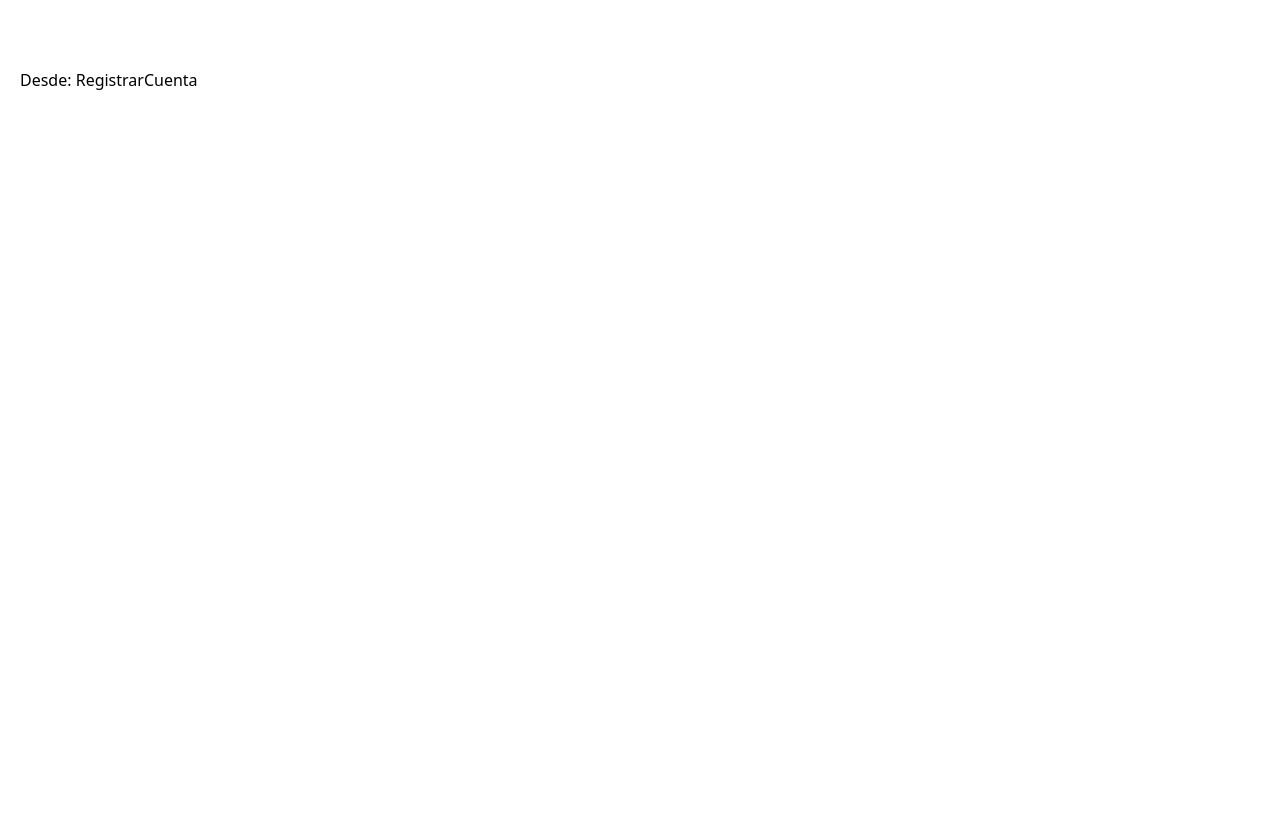
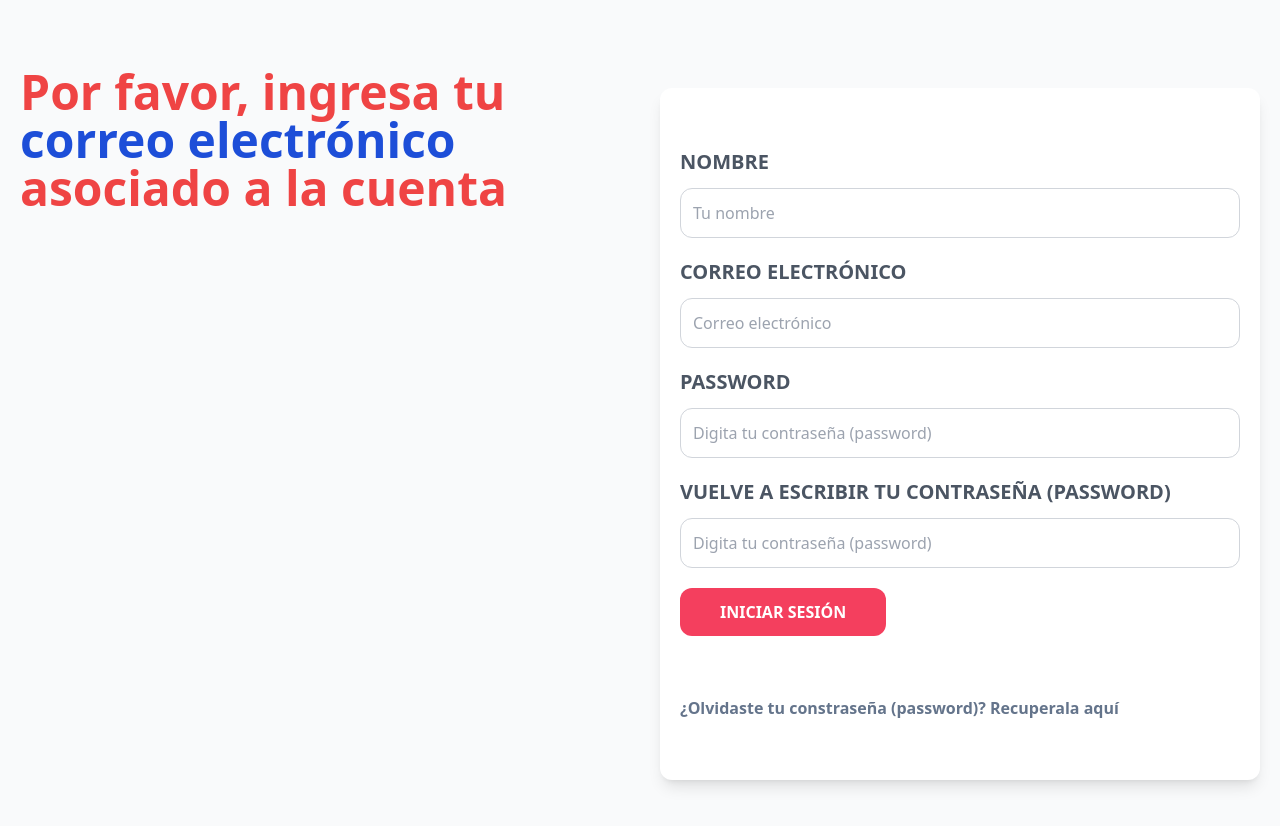
Before and after one commit to Merxxotas/fullstackJS-React, a React (Vite) app in the folder frontend/: page /registrar-cuenta in a window 1280 px wide. Shown: the top 826 px of the page. Before the commit the page ends 800 px from the top, so only its background shows below. Built offline with nearby package versions, Linux system fonts and the light colour scheme.

Commit message:
Pages Login, Registrar, y olvidar password

```diff
--- a/frontend/index.html
+++ b/frontend/index.html
@@ -6,7 +6,7 @@
     <meta name="viewport" content="width=device-width, initial-scale=1.0" />
     <title>Administrador de pacientes de una veterinaria</title>
   </head>
-  <body>
+  <body class="bg-gray-50 min-h-screen">
     <div id="root"></div>
     <script type="module" src="/src/main.jsx"></script>
   </body>
--- a/frontend/src/pages/Login.jsx
+++ b/frontend/src/pages/Login.jsx
@@ -5,12 +5,12 @@ const Login = () => {
   return (
     <>
       <div>
-        <h1 className="text-indigo-600 font-black text-6xl">
+        <h1 className="text-red-500 font-black text-6xl">
           Inicia sesión, y administra tus{" "}
-          <span className="text-black">Pacientes</span> de veterinaria
+          <span className="text-blue-700">Pacientes</span> de veterinaria
         </h1>
       </div>
-      <div>
+      <div className="mt-20 md:mt-5 shadow-lg px-5 py-10 rounded-xl bg-white">
         <form>
           <div className="my-5">
             <label className="uppercase text-gray-600 block text-xl font-bold">
@@ -40,14 +40,23 @@ const Login = () => {
           <input
             type="submit"
             value="Iniciar sesión"
-            className="bg-indigo-500 w-full hover:bg-indigo-600 p-3 px-10
+            className="bg-rose-500 w-full hover:bg-rose-900 p-3 px-10
              text-white uppercase font-bold rounded-xl
              hover:cursor-pointer transition duration-300 ease-in-out md:w-auto"
           />
         </form>
-        <nav>
-          <Link to="/registrar-cuenta">
+        <nav className="mt-10 lg:flex lg:justify-between text-red-600 font-bold">
+          <Link
+            className="block text-center my-5 text-slate-500"
+            to="/registrar-cuenta"
+          >
             ¿No tienes una cuenta? Regístrate aquí
+          </Link>
+          <Link
+            className="block text-center my-5 text-slate-500"
+            to="/olvide-password"
+          >
+            Olvidé mi contraseña (password)
           </Link>
         </nav>
       </div>
--- a/frontend/src/pages/OlvidePassword.jsx
+++ b/frontend/src/pages/OlvidePassword.jsx
@@ -1,11 +1,48 @@
 import React from "react";
-
+import { Link } from "react-router-dom";
 const OlvidePassword = () => {
   return (
     <>
-      <div>Prueba1</div>
-      <div>Prueba2</div>
-      <div>Prueba3</div>
+      <div>
+        <h1 className="text-red-500 font-black text-5xl">
+          Recupera el acceso de tu cuenta{" "}
+          <span className="text-blue-700">
+            y no pierdas el control de tus pacientes.
+          </span>
+        </h1>
+      </div>
+      <div>
+        <form>
+          <div className="my-5">
+            <label className="uppercase text-gray-600 block text-xl font-bold">
+              Correo electrónico
+            </label>
+            <input
+              type="email"
+              placeholder="Correo electrónico"
+              className="border w-full p-3 mt-3 rounded-xl border-gray-300"
+            />
+          </div>
+        </form>
+        <input
+          type="submit"
+          value="Recuperar cuenta"
+          className="bg-rose-500 w-full hover:bg-rose-900 p-3 px-10
+             text-white uppercase font-bold rounded-xl
+             hover:cursor-pointer transition duration-300 ease-in-out md:w-auto"
+        />
+        <nav className="mt-10 lg:flex lg:justify-between text-red-600 font-bold">
+          <Link className="block text-center my-5 text-slate-500" to="/">
+            ¿Ya tienes una cuenta? Inicia sesión aquí
+          </Link>
+          <Link
+            className="block text-center my-5 text-slate-500"
+            to="/registrar-cuenta"
+          >
+            ¿No tienes una cuenta? Regístrate aquí
+          </Link>
+        </nav>
+      </div>
     </>
   );
 };
--- a/frontend/src/pages/RegistrarCuenta.jsx
+++ b/frontend/src/pages/RegistrarCuenta.jsx
@@ -1,9 +1,74 @@
 import React from "react";
-
+import { Link } from "react-router-dom";
 const RegistrarCuenta = () => {
   return (
     <>
-      <h5>Desde: RegistrarCuenta</h5>
+      <div>
+        <h1 className="text-red-500 font-black text-5xl">
+          Por favor, ingresa tu{" "}
+          <span className="text-blue-700">correo electrónico</span> asociado a
+          la cuenta
+        </h1>
+      </div>
+      <div className="mt-20 md:mt-5 shadow-lg px-5 py-10 rounded-xl bg-white">
+        <form>
+          <div className="my-5">
+            <label className="uppercase text-gray-600 block text-xl font-bold">
+              Nombre
+            </label>
+            <input
+              type="text"
+              placeholder="Tu nombre"
+              className="border w-full p-3 mt-3 rounded-xl border-gray-300"
+            />
+          </div>
+          <div className="my-5">
+            <label className="uppercase text-gray-600 block text-xl font-bold">
+              Correo electrónico
+            </label>
+            <input
+              type="email"
+              placeholder="Correo electrónico"
+              className="border w-full p-3 mt-3 rounded-xl border-gray-300"
+            />
+          </div>
+          <div className="my-5">
+            <label className="uppercase text-gray-600 block text-xl font-bold">
+              Password
+            </label>
+            <input
+              type="password"
+              placeholder="Digita tu contraseña (password)"
+              className="border w-full p-3 mt-3 rounded-xl border-gray-300"
+            />
+          </div>
+          <div className="my-5">
+            <label className="uppercase text-gray-600 block text-xl font-bold">
+              Vuelve a escribir tu contraseña (password)
+            </label>
+            <input
+              type="password"
+              placeholder="Digita tu contraseña (password)"
+              className="border w-full p-3 mt-3 rounded-xl border-gray-300"
+            />
+          </div>
+          <input
+            type="submit"
+            value="Iniciar sesión"
+            className="bg-rose-500 w-full hover:bg-rose-900 p-3 px-10
+             text-white uppercase font-bold rounded-xl
+             hover:cursor-pointer transition duration-300 ease-in-out md:w-auto"
+          />
+        </form>
+        <nav className="mt-10 lg:flex lg:justify-between text-red-600 font-bold">
+          <Link
+            className="block text-center my-5 text-slate-500"
+            to="/olvide-password"
+          >
+            ¿Olvidaste tu constraseña (password)? Recuperala aquí
+          </Link>
+        </nav>
+      </div>
     </>
   );
 };
```
